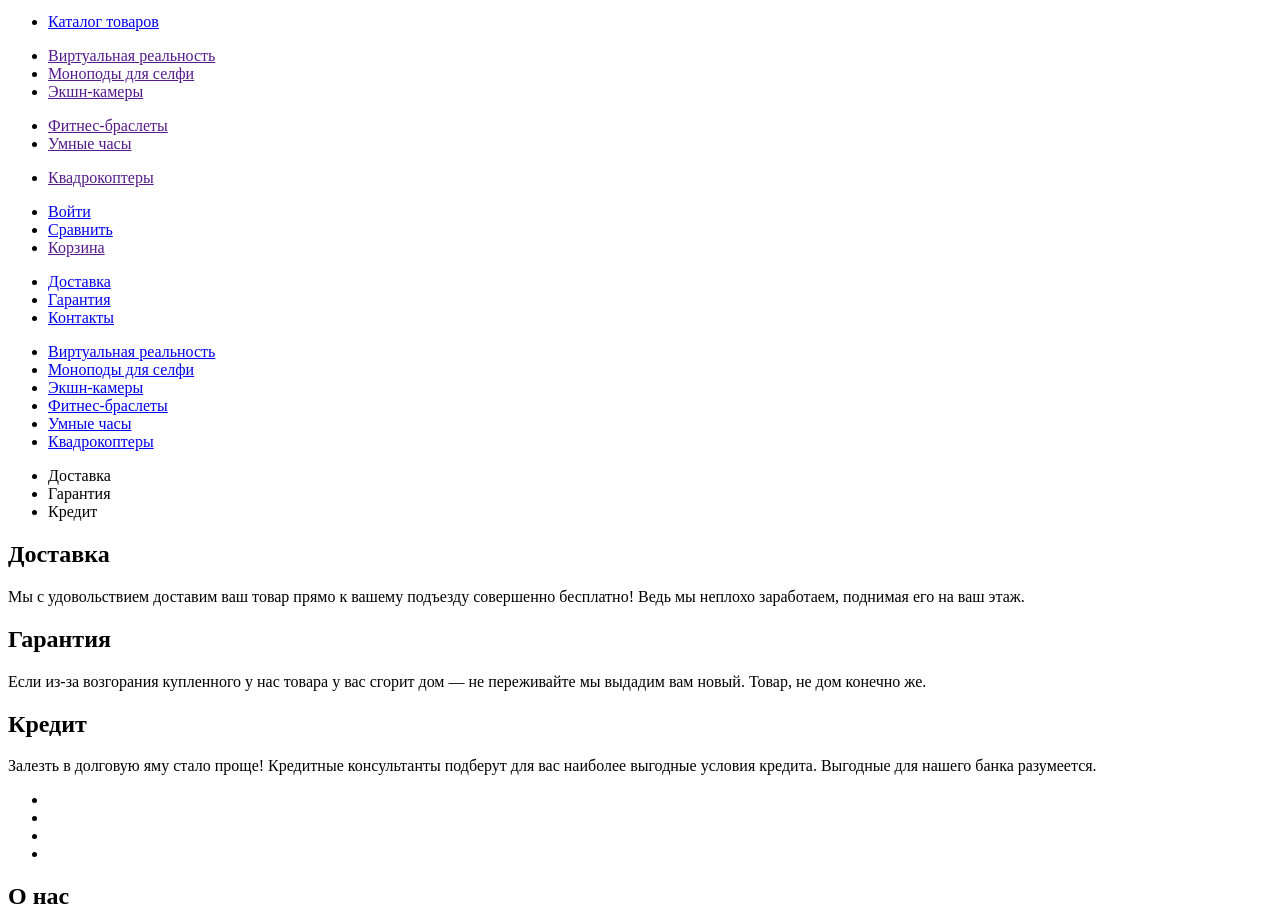
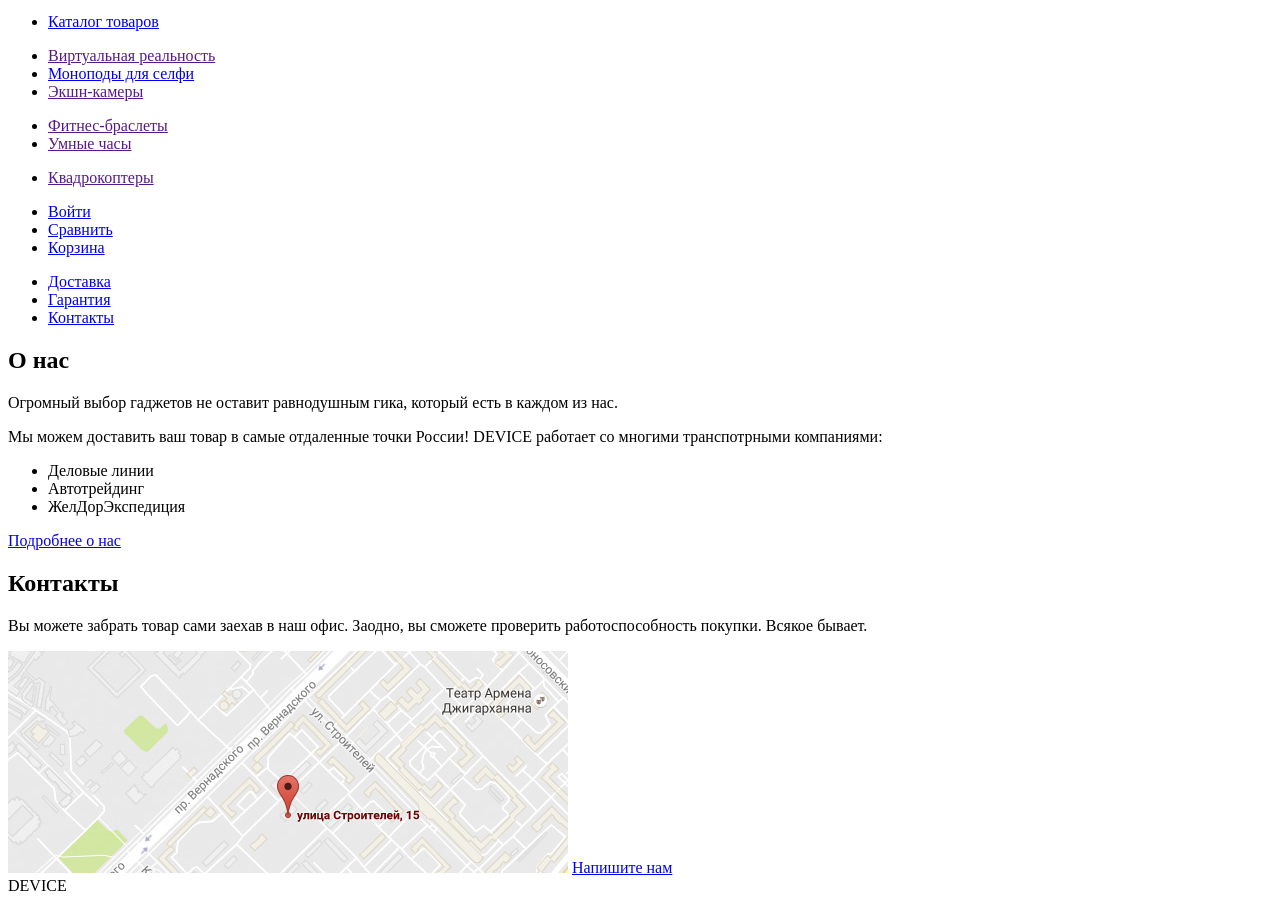
Before and after one commit to ArmAGedD-on/212031-device, a plain HTML site: page index.html in a window 1280 px wide. Shown: the part 50-956 px from the top of the page. Drawn offline with Linux system fonts and the light colour scheme.

Commit message:
Исправил ошибки

```diff
--- a/index.html
+++ b/index.html
@@ -7,10 +7,10 @@
 	<body>
 		<header class="main-header">
 			<section class="header-left">
-				<a aria-label="Логотип магазина аксессуаров Девайс" class="logo">DEVICE</a>
+				<a class="logo">DEVICE</a>
 				<form action="https://echo.htmlacademy.ru" method="post">
 					<input aria-label="Панель поиска" type="text" name="searching-panel">
-					<button type="submit" name="">Найти</button>
+					<button type="submit" name="searching-button">Найти</button>
 				</form>
 				<div class="catalog">
 					<ul>
@@ -18,7 +18,7 @@
 					</ul>
 					<ul>
 						<li><a href="">Виртуальная реальность</a></li>
-						<li><a href="">Моноподы для селфи</a></li>
+						<li><a href="catalog.html">Моноподы для селфи</a></li>
 						<li><a href="">Экшн-камеры</a></li>
 					</ul>
 					<ul>
@@ -34,7 +34,7 @@
 				<ul>
 					<li><a class="user-loin" href="#">Войти</a></li>
 					<li><a class="comparing" href="#">Сравнить</a></li>
-					<li><a class="basket" href="">Корзина</a></li>
+					<li><a class="basket" href="#">Корзина</a></li>
 				</ul>
 				<nav class="main-navigation">
 					<ul class="header-navigation">
@@ -50,48 +50,13 @@
 
 			</section>
 			<section class="products">
-				<ul class="products-list">
-					<li class="product-tem"><a href="#"><img src="" alt="">Виртуальная реальность</a></li>
-					<li class="product-tem"><a href="#"><img src="" alt="">Моноподы для селфи</a></li>
-					<li class="product-tem"><a href="#"><img src="" alt="">Экшн-камеры</a></li>
-					<li class="product-tem"><a href="#"><img src="" alt="">Фитнес-браслеты</a></li>
-					<li class="product-tem"><a href="#"><img src="" alt="">Умные часы</a></li>
-					<li class="product-tem"><a href="#"><img src="" alt="">Квадрокоптеры</a></li>
-				</ul>
+
 			</section>
 			<section class="">
-				<ul>
-					<li>Доставка</li>
-					<li>Гарантия</li>
-					<li>Кредит</li>
-				</ul>
-				<aside class="delivery">
-					<h2>Доставка</h2>
-					<p>
-						Мы с удовольствием доставим ваш товар прямо к вашему подъезду совершенно бесплатно!
-						Ведь мы неплохо заработаем, поднимая его на ваш этаж.
-					</p>
-				</aside>
-				<aside class="gaurantee">
-					<h2>Гарантия</h2>
-					<p>
-						Если из-за возгорания купленного у нас товара у вас сгорит дом &mdash; не переживайте мы выдадим вам новый. Товар, не дом конечно же.
-					</p>
-				</aside>
-				<aside class="credit">
-					<h2>Кредит</h2>
-					<p>
-						Залезть в долговую яму стало проще! Кредитные консультанты подберут для вас наиболее выгодные условия кредита. Выгодные для нашего банка разумеется.
-					</p>
-				</aside>
+
 			</section>
 			<section class="productors">
-				<ul class="productors-list">
-					<li class="productors-item"><a href="#"><img src="" alt=""></a></li>
-					<li class="productors-item"><a href="#"><img src="" alt=""></a></li>
-					<li class="productors-item"><a href="#"><img src="" alt=""></a></li>
-					<li class="productors-item"><a href="#"><img src="" alt=""></a></li>
-				</ul>
+
 			</section>
 			<section class="about-us">
 				<div class="about-us-left">
@@ -124,7 +89,7 @@
 		</main>
 		<footer class="main-footer">
 			<div class="footer-contacts">
-				<a aria-label="Логотип магазина аксессуаров Девайс" class="logo">DEVICE</a>
+				<a class="logo">DEVICE</a>
 				<p class="footer-adress">
 					г. Москва, ул. Строителей, 15
 				</p>
@@ -168,7 +133,7 @@
 				</p>
 				<p>
 					<label>Текст письма:<br>
-						<textarea area-label="Поле ввода текста письма" name="letter-text" id="" cols="30" rows="10" placeholder="В свободной форме"></textarea>
+						<textarea area-label="Поле ввода текста письма" name="letter-text" cols="30" rows="10" placeholder="В свободной форме"></textarea>
 					</label>
 				</p>
 				<button type="submit">Отправить</button>
@@ -180,7 +145,7 @@
 			<p>
 				<img src="img/map-big.jpg" width="960" height="559" alt="Офис компании по адресу г. Москва, ул. Строителей, 15">
 			</p>
-			<button class="modal-close" type="button"></button>
+			<button class="modal-close" type="button">Закрыть</button>
 		</section>
 	</body>
 </html>
```
Also changed, not shown: catalog.html (+12 -10 lines).
